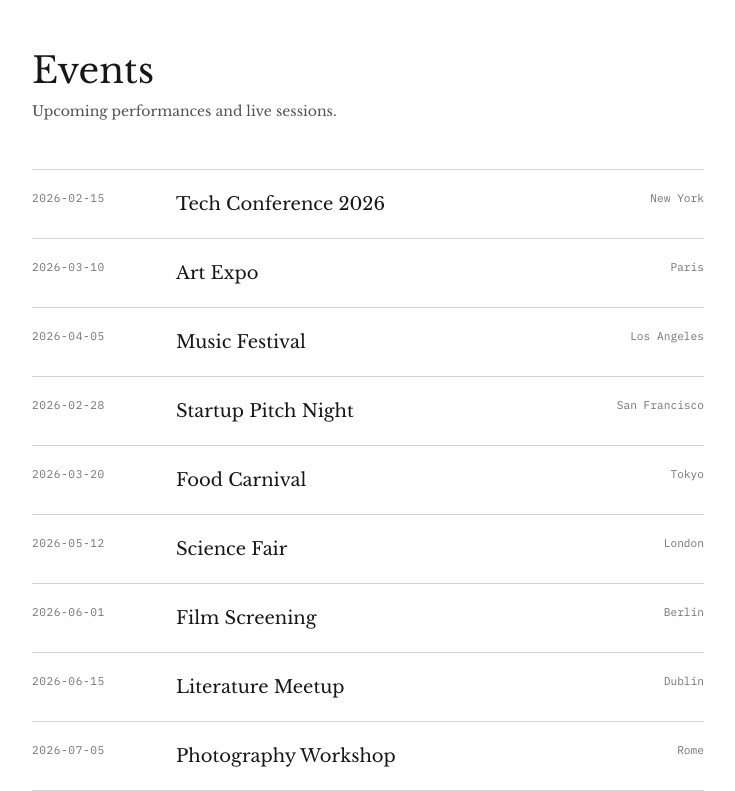
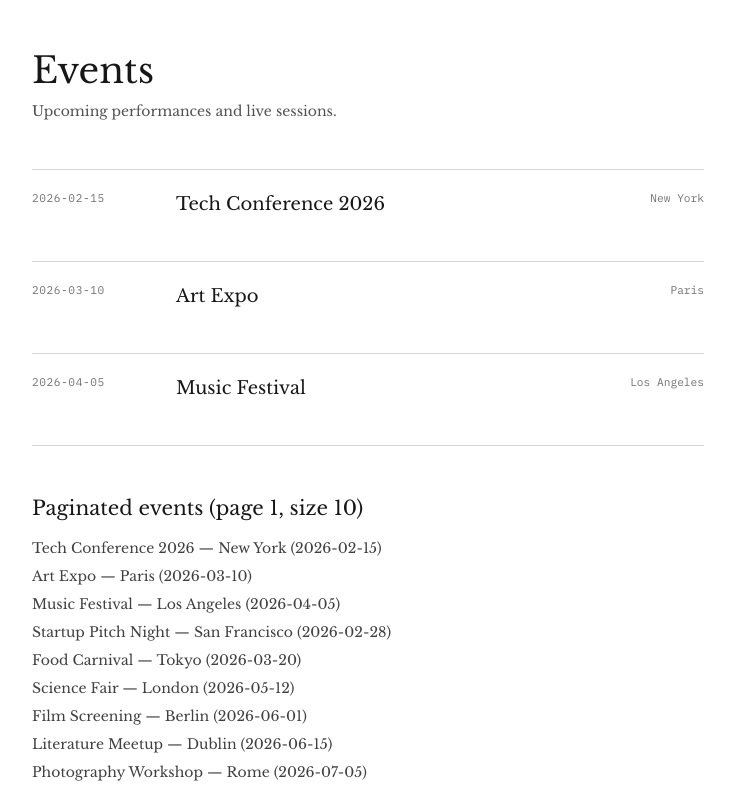
Before and after one commit to abhikrishnanr/training4, a Next.js app: page /events in a window 1280 px wide. Shown: the top 791 px of the page, without its empty margins (272-1007 px from the left). Built offline with nearby package versions, Linux system fonts and the light colour scheme.

Commit message:
Update events list virtualization and admin create

```diff
--- a/app/admin/events/page.tsx
+++ b/app/admin/events/page.tsx
@@ -2,6 +2,7 @@
 
 import { useState } from "react";
 import { IBM_Plex_Mono, Libre_Baskerville } from "next/font/google";
+import { createEvent } from "@/lib/data";
 
 const mono = IBM_Plex_Mono({
   subsets: ["latin"],
@@ -20,13 +21,15 @@ type EventFormData = {
   capacity: number;
 };
 
+const defaultForm: EventFormData = {
+  title: "",
+  date: "",
+  location: "",
+  capacity: 100,
+};
+
 export default function AdminCreateEventPage() {
-  const [form, setForm] = useState<EventFormData>({
-    title: "",
-    date: "",
-    location: "",
-    capacity: 100,
-  });
+  const [form, setForm] = useState<EventFormData>(defaultForm);
 
   function updateField<K extends keyof EventFormData>(
     key: K,
@@ -38,10 +41,23 @@ export default function AdminCreateEventPage() {
   function handleSubmit(e: React.FormEvent) {
     e.preventDefault();
 
-    // Placeholder: replace with server action / API call later
-    console.log("Creating event:", form);
+    const newEvent = createEvent({
+      title: form.title,
+      date: form.date,
+      location: form.location,
+      capacity: form.capacity,
+    });
 
-    alert("Event created (mock)");
+    alert(
+      `Event created successfully!\n\n` +
+        `Title: ${newEvent.title}\n` +
+        `Date: ${newEvent.date}\n` +
+        `Location: ${newEvent.location}\n` +
+        `Capacity: ${newEvent.capacity}\n` +
+        `ID: ${newEvent.id}`
+    );
+
+    setForm(defaultForm);
   }
 
   return (
@@ -56,10 +72,7 @@ export default function AdminCreateEventPage() {
           </p>
         </header>
 
-        <form
-          onSubmit={handleSubmit}
-          className="space-y-6"
-        >
+        <form onSubmit={handleSubmit} className="space-y-6">
           {/* Title */}
           <div>
             <label
@@ -73,9 +86,7 @@ export default function AdminCreateEventPage() {
               type="text"
               required
               value={form.title}
-              onChange={(e) =>
-                updateField("title", e.target.value)
-              }
+              onChange={(e) => updateField("title", e.target.value)}
               className="w-full rounded border border-neutral-400 bg-transparent px-3 py-2 text-sm focus:border-neutral-900 focus:outline-none"
             />
           </div>
@@ -93,9 +104,7 @@ export default function AdminCreateEventPage() {
               type="date"
               required
               value={form.date}
-              onChange={(e) =>
-                updateField("date", e.target.value)
-              }
+              onChange={(e) => updateField("date", e.target.value)}
               className="w-full rounded border border-neutral-400 bg-transparent px-3 py-2 text-sm focus:border-neutral-900 focus:outline-none"
             />
           </div>
@@ -113,9 +122,7 @@ export default function AdminCreateEventPage() {
               type="text"
               required
               value={form.location}
-              onChange={(e) =>
-                updateField("location", e.target.value)
-              }
+              onChange={(e) => updateField("location", e.target.value)}
               className="w-full rounded border border-neutral-400 bg-transparent px-3 py-2 text-sm focus:border-neutral-900 focus:outline-none"
             />
           </div>
@@ -133,9 +140,7 @@ export default function AdminCreateEventPage() {
               type="number"
               min={1}
               value={form.capacity}
-              onChange={(e) =>
-                updateField("capacity", Number(e.target.value))
-              }
+              onChange={(e) => updateField("capacity", Number(e.target.value))}
               className="w-full rounded border border-neutral-400 bg-transparent px-3 py-2 text-sm focus:border-neutral-900 focus:outline-none"
             />
           </div>
--- a/app/events/page.tsx
+++ b/app/events/page.tsx
@@ -1,13 +1,13 @@
+"use client";
+
+import { useMemo, useState } from "react";
 import Link from "next/link";
 import { Libre_Baskerville, IBM_Plex_Mono } from "next/font/google";
 import {
-  createEvent,
-  deleteEvent,
   getEventById,
   getEvents,
   getFeaturedEvents,
   getPaginatedEvents,
-  updateEvent,
 } from "@/lib/data";
 
 const serif = Libre_Baskerville({
@@ -20,38 +20,58 @@ const mono = IBM_Plex_Mono({
   weight: ["400", "500"],
 });
 
-const allEvents = getEvents();
+const rowHeight = 92;
+const visibleCount = 3;
+
+export default function EventsPage() {
+  const events = getEvents();
   const paginatedEvents = getPaginatedEvents(1, 10);
   const featuredEvents = getFeaturedEvents();
   const eventById = getEventById(3);
-const createdEvent = createEvent({
-  title: "Community Hack Night",
-  date: "2026-12-10",
-  location: "Austin",
-  capacity: 120,
-});
-const updatedEvent = updateEvent(createdEvent.id, {
-  capacity: 180,
-  location: "Austin, TX",
-});
-const wasDeleted = deleteEvent(createdEvent.id);
 
-export default function EventsPage() {
+  const [startIndex, setStartIndex] = useState(0);
+
+  const maxStartIndex = Math.max(events.length - visibleCount, 0);
+  const containerHeight = rowHeight * visibleCount;
+  const totalHeight = rowHeight * events.length;
+
+  const visibleEvents = useMemo(
+    () => events.slice(startIndex, startIndex + visibleCount),
+    [events, startIndex]
+  );
+
+  function handleScroll(event: React.UIEvent<HTMLDivElement>) {
+    const nextStartIndex = Math.min(
+      Math.floor(event.currentTarget.scrollTop / rowHeight),
+      maxStartIndex
+    );
+    setStartIndex(nextStartIndex);
+  }
+
   return (
     <main
       className={`${serif.className} min-h-screen bg-background text-foreground px-6 py-12`}
     >
       <header className="mx-auto mb-12 max-w-2xl">
-        <h1 className="mb-2 text-4xl leading-tight">
-          Events
-        </h1>
+        <h1 className="mb-2 text-4xl leading-tight">Events</h1>
         <p className="text-sm text-neutral-600">
           Upcoming performances and live sessions.
         </p>
       </header>
 
       <section className="mx-auto max-w-2xl border-t border-neutral-300">
-        {allEvents.map((event) => (
+        <div
+          className="overflow-y-auto"
+          style={{ height: containerHeight }}
+          onScroll={handleScroll}
+          aria-label="Virtualized event list"
+        >
+          <div className="relative" style={{ height: totalHeight }}>
+            <div
+              className="absolute left-0 right-0"
+              style={{ transform: `translateY(${startIndex * rowHeight}px)` }}
+            >
+              {visibleEvents.map((event) => (
                 <Link
                   key={event.id}
                   href={`/events/${event.id}`}
@@ -63,6 +83,7 @@ export default function EventsPage() {
                     hover:bg-black/5
                     max-sm:grid-cols-1 max-sm:gap-2
                   "
+                  style={{ height: rowHeight }}
                 >
                   <span
                     className={`${mono.className} text-[0.7rem] uppercase tracking-wider text-neutral-500`}
@@ -70,9 +91,7 @@ export default function EventsPage() {
                     {event.date}
                   </span>
 
-            <span className="text-lg">
-              {event.title}
-            </span>
+                  <span className="text-lg">{event.title}</span>
 
                   <span
                     className={`${mono.className} whitespace-nowrap text-[0.7rem] text-neutral-500 max-sm:whitespace-normal`}
@@ -81,6 +100,9 @@ export default function EventsPage() {
                   </span>
                 </Link>
               ))}
+            </div>
+          </div>
+        </div>
       </section>
 
       <section className="mx-auto mt-12 max-w-2xl space-y-10">
@@ -114,19 +136,6 @@ export default function EventsPage() {
               : "Event not found."}
           </p>
         </div>
-
-        <div>
-          <h2 className="text-xl">Create / Update / Delete sample</h2>
-          <div className="mt-4 space-y-2 text-sm text-neutral-700">
-            <p>
-              Created: {createdEvent.title} (capacity {createdEvent.capacity})
-            </p>
-            <p>
-              Updated: {updatedEvent?.title} (capacity {updatedEvent?.capacity})
-            </p>
-            <p>Deleted: {wasDeleted ? "yes" : "no"}</p>
-          </div>
-        </div>
       </section>
     </main>
   );
```
Lines whose indentation alone changed are shown as unchanged.
